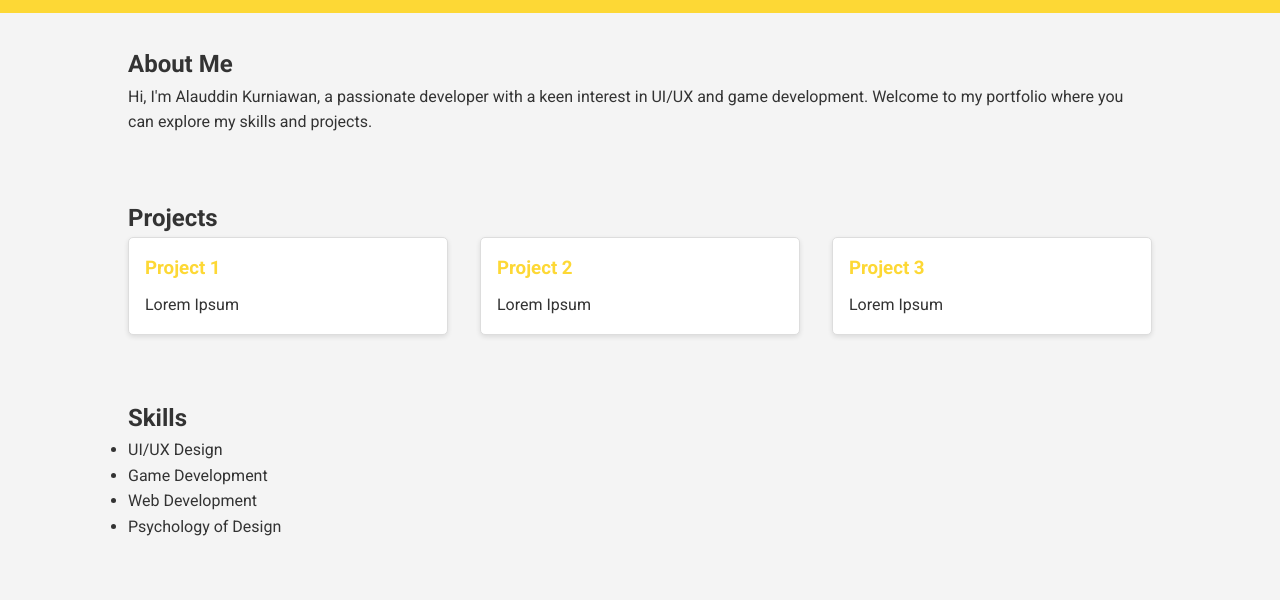
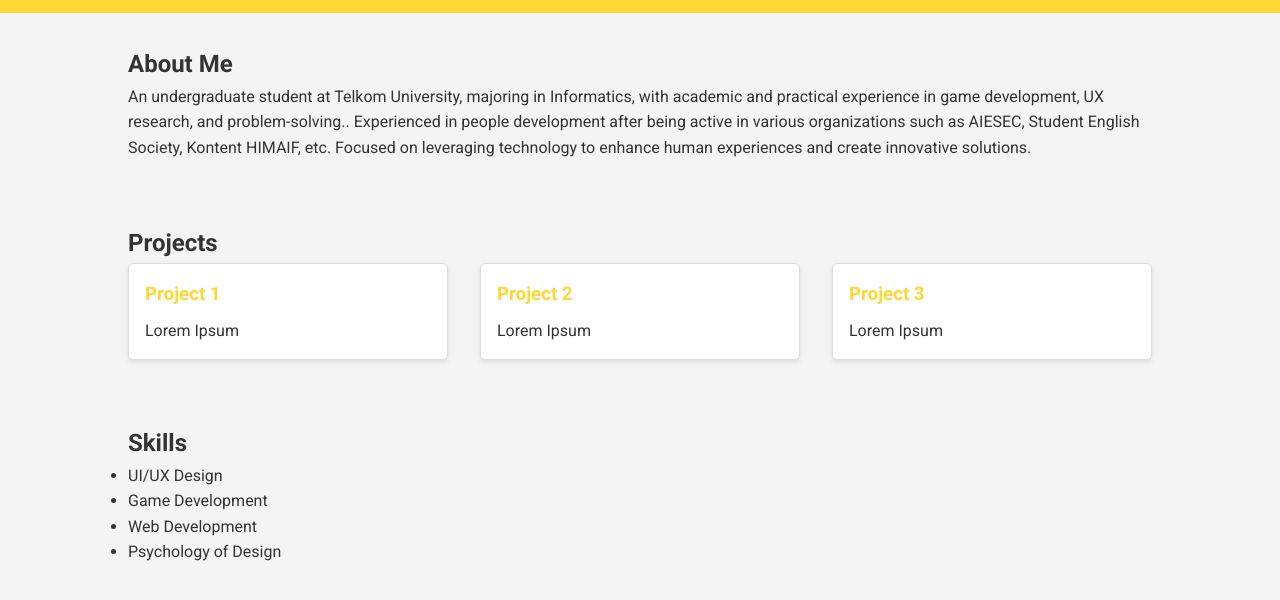
Before and after one commit to alauddinkurniawan/alauddinkurniawan.github.io, a plain HTML site: page index.html in a window 1280 px wide. Shown: the part 70-670 px from the top of the page. Drawn offline with Linux system fonts and the light colour scheme.

Commit message:
edit on html text

```diff
--- a/index.html
+++ b/index.html
@@ -27,7 +27,11 @@
         <section id="about">
             <div class="container">
                 <h2>About Me</h2>
-                <p>Hi, I'm Alauddin Kurniawan, a passionate developer with a keen interest in UI/UX and game development. Welcome to my portfolio where you can explore my skills and projects.</p>
+                <p>An undergraduate student at Telkom University, majoring in Informatics, with academic and practical experience
+                    in game development, UX research, and problem-solving.. Experienced in people development after being active
+                    in various organizations such as AIESEC, Student English Society, Kontent HIMAIF, etc. Focused on leveraging
+                    technology to enhance human experiences and create innovative solutions.
+                    </p>
             </div>
         </section>
 
```
